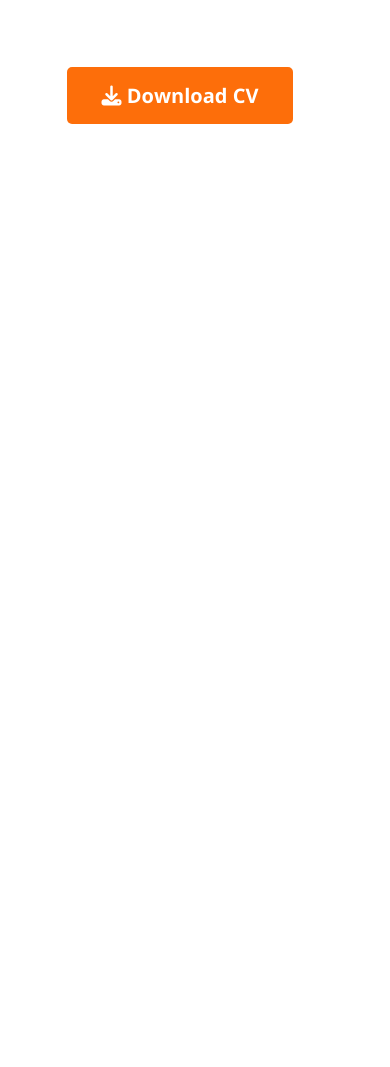
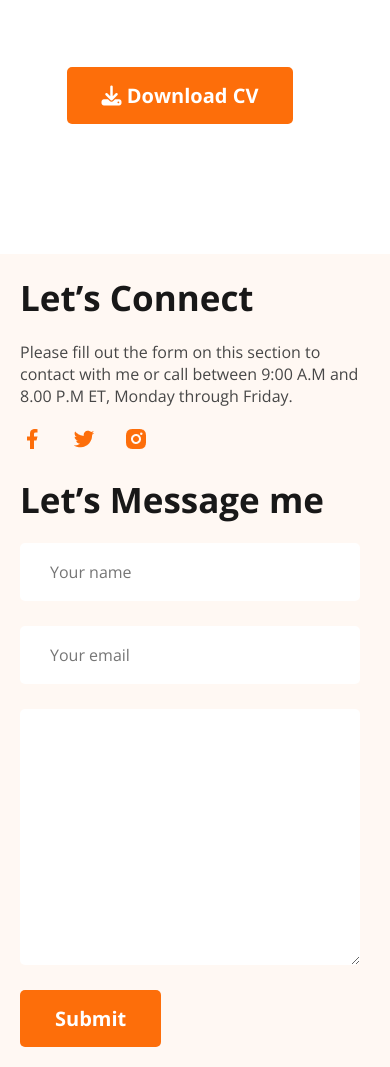
Before and after one commit to Al-Amin018555/web-developer-portfolio1, a plain HTML site: page index.html in a window 390 px wide. Shown: the part 3234-4301 px from the top of the page. Before the commit the page ends 3358 px from the top, so only its background shows below. Drawn offline with nearby package versions, Linux system fonts and the light colour scheme.

Commit message:
made footer section responsive for mobile device

```diff
--- a/index.html
+++ b/index.html
@@ -166,7 +166,7 @@
         </section>
         <!-- resume section ends here -->
     </main>
-    <footer class="hide">
+    <footer>
         <div class="footer-column">
             <h3 class="section-title">Let’s Connect</h3>
             <p class="section-description">Please fill out the form on this section to contact with me or call between
--- a/styles/portfolio.css
+++ b/styles/portfolio.css
@@ -269,7 +269,7 @@ footer .section-description {
 
 /* for mobile devices */
 @media screen and (max-width:576px) {
-    .skills-container,.resume-container{
+    .skills-container,.resume-container,footer{
         flex-direction: column;
     }
     #what-i-do-description{
@@ -278,4 +278,15 @@ footer .section-description {
     .resume-container{
         padding: 20px;
     }
+    footer{
+        padding: 20px;
+        gap:20px
+    }
+
+.footer-column {
+    width: 100%;
 }
+.contact input[type="text"], .contact input[type="email"], textarea {
+    width: 80%;
+}
+}
```
